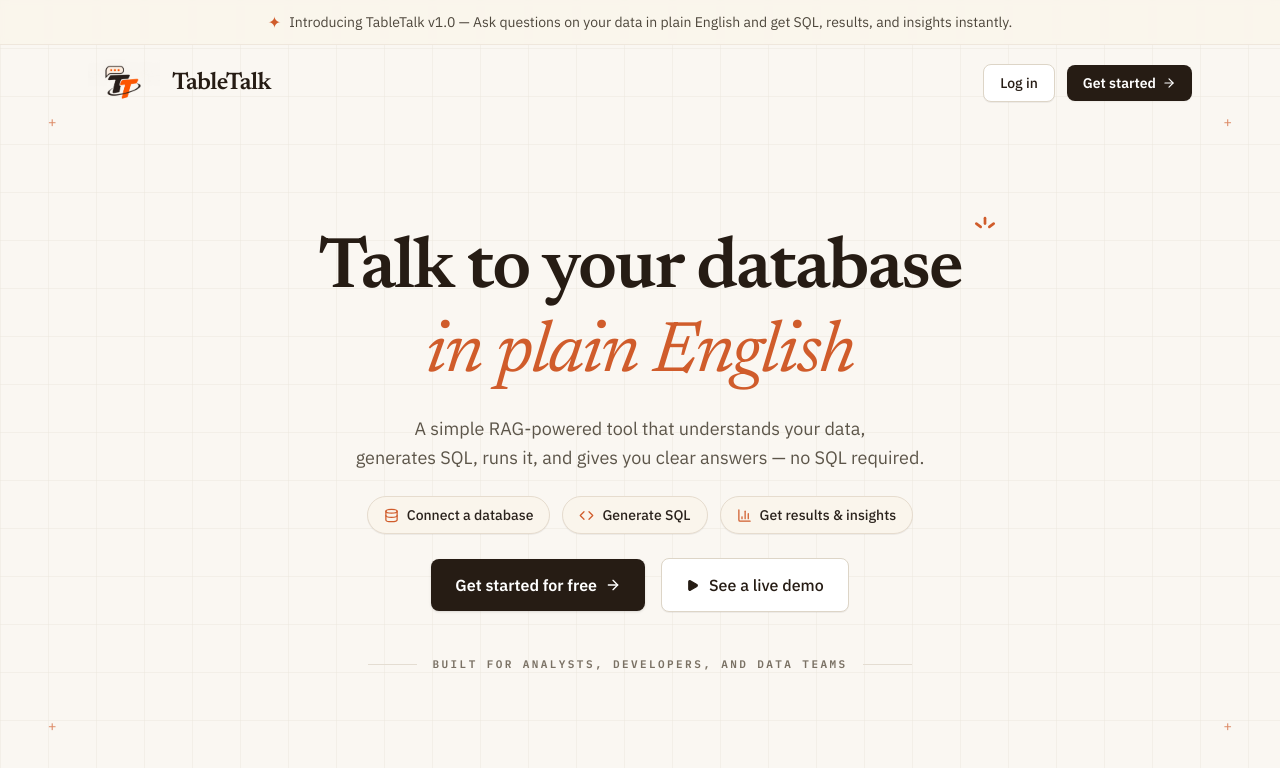
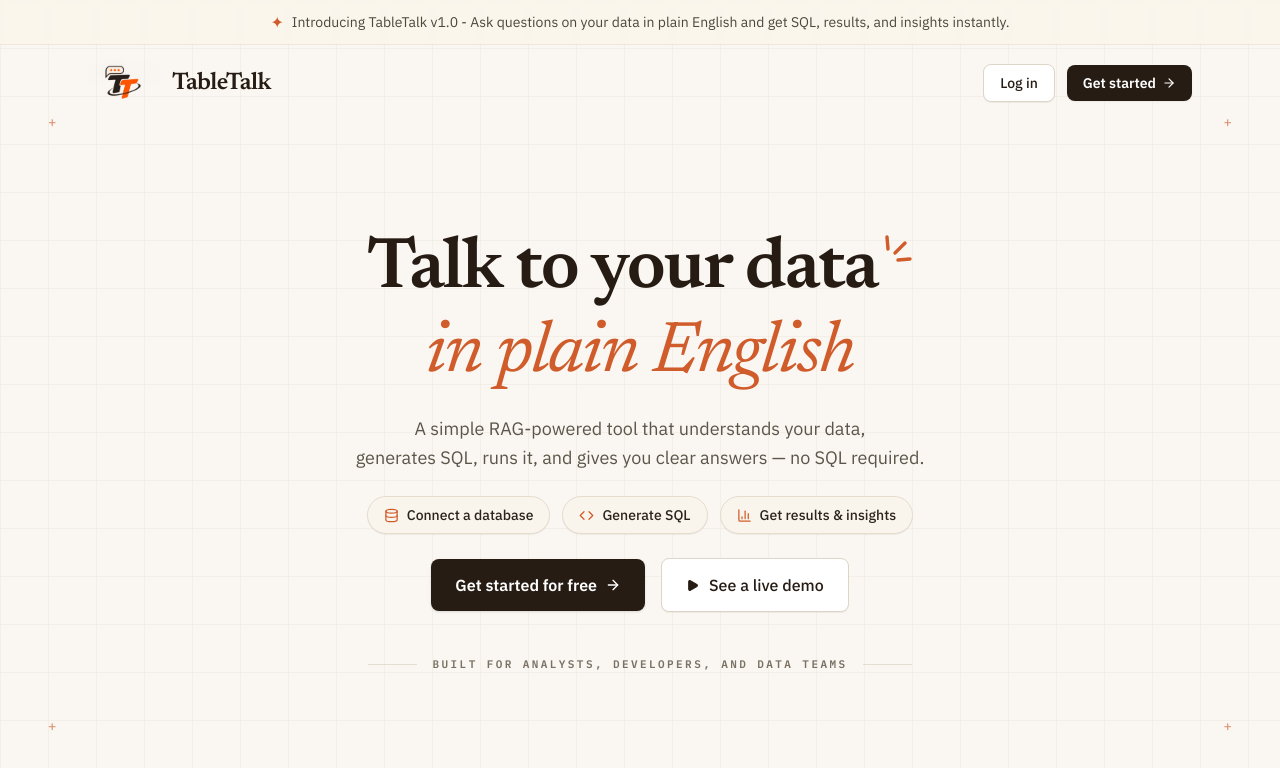
Before and after one commit to RaiyanChandle/TableTalk, a React (Vite) app in the folder frontend/: page / in a window 1280 px wide. Shown: the top 768 px of the page. Built offline with nearby package versions, Linux system fonts and the light colour scheme; no server answers.

Commit message:
fix(landing): align radiating burst dashes directly to top-right of database text

```diff
--- a/frontend/src/pages/LandingPage.tsx
+++ b/frontend/src/pages/LandingPage.tsx
@@ -49,7 +49,7 @@ export const LandingPage: React.FC = () => {
         <div className="inline-flex items-center gap-2 text-xs sm:text-sm text-[#4E473C] font-sans">
           <span className="text-[#D05C2B] text-base leading-none select-none">✦</span>
           <span>
-            Introducing TableTalk v1.0 — Ask questions on your data in plain English and get SQL, results, and insights instantly.
+            Introducing TableTalk v1.0 - Ask questions on your data in plain English and get SQL, results, and insights instantly.
           </span>
         </div>
       </div>
@@ -102,14 +102,24 @@ export const LandingPage: React.FC = () => {
       <main className="relative z-10 flex-1 flex flex-col justify-center items-center text-center px-4 pt-6 pb-8 sm:pt-8 sm:pb-12 max-w-4xl mx-auto w-full">
         {/* Main Headline */}
         <h1 className="relative font-serif font-bold text-[#261C14] text-5xl sm:text-6xl md:text-[72px] leading-[1.08] tracking-tight">
-          <span className="relative inline-block">
-            Talk to your database
-            {/* 3 Radiating sparks top-right */}
-            <span className="absolute -top-3 sm:-top-4 -right-7 sm:-right-9 text-[#D05C2B] select-none" aria-hidden="true">
-              <svg width="26" height="26" viewBox="0 0 24 24" fill="none" stroke="currentColor" strokeWidth="2.5" strokeLinecap="round">
-                <line x1="12" y1="2" x2="12" y2="7" />
-                <line x1="4" y1="7" x2="8" y2="10" />
-                <line x1="20" y1="7" x2="16" y2="10" />
+          <span className="relative inline-flex items-center justify-center flex-wrap">
+            <span>Talk to your data</span>
+            {/* 3 Radiating sparks directly following the letter 'e' */}
+            <span className="inline-block relative -top-3 sm:-top-5 ml-1 select-none pointer-events-none" aria-hidden="true">
+              <svg
+                width="34"
+                height="34"
+                viewBox="0 0 32 32"
+                fill="none"
+                xmlns="http://www.w3.org/2000/svg"
+                className="w-6 h-6 sm:w-8 sm:h-8"
+              >
+                {/* Top upright dash */}
+                <line x1="7" y1="14" x2="6" y2="2" stroke="#D05C2B" strokeWidth="3.4" strokeLinecap="round" />
+                {/* 45-degree middle dash */}
+                <line x1="14" y1="18" x2="24" y2="8" stroke="#D05C2B" strokeWidth="3.4" strokeLinecap="round" />
+                {/* Horizontal lower dash */}
+                <line x1="17" y1="25" x2="29" y2="24" stroke="#D05C2B" strokeWidth="3.4" strokeLinecap="round" />
               </svg>
             </span>
           </span>
```
